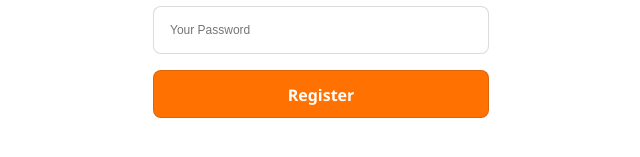
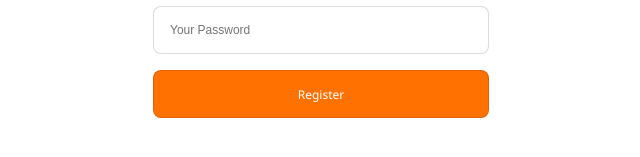
Before and after one commit to haileyself/weplate-frontend, a React (Create React App) app: page /signup in a window 1280 px wide. Shown: the part 511-668 px from the top of the page, without its empty margins (319-959 px from the left). Built offline with nearby package versions, Linux system fonts and the light colour scheme.

Commit message:
signup style modify

```diff
--- a/src/pages/Signup/Signup.scss
+++ b/src/pages/Signup/Signup.scss
@@ -23,7 +23,7 @@
         display: flex;
         flex-direction: column;
       }
-      img {
+      .signup-page img {
         display:flex;
         justify-content: space-between;
         width:100px;
@@ -59,14 +59,14 @@
         font-weight: 400;
         height: 200px;
       }
-      input, textarea {
+      .signup-page input, .signup-page textarea {
         width: 100%;
         font-size: 13px;
         margin-bottom: 5px;
         border-radius: 5px;
         padding: 7px 12px;
       }
-      input {
+      .signup-page input {
         margin: 0;
         padding: 16px;
         width: 100%;
@@ -78,7 +78,7 @@
         line-height: 16px;
         margin-bottom: 16px;
       }
-      input:hover {
+      .signup-page input:hover {
         border-color: #4CAF50;
       }
 
@@ -100,7 +100,7 @@
         box-shadow: none;
        }
 
-      button {
+      .signup-page button {
         color: white;
         font-size: 15px;
         background-color: #ff7100;
@@ -108,11 +108,11 @@
         border-radius: 5px;
       }
 
-      button:focus {
+      .signup-page button:focus {
         outline: none;
       }
 
-      input:hover {
+      .signup-page input:hover {
         border: solid 1px #ff7100;
       }
 
```
